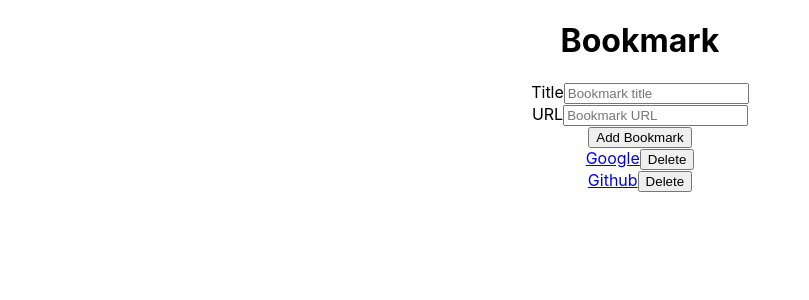
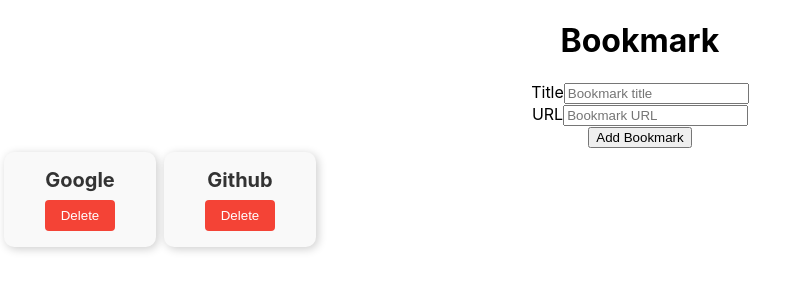
Before and after one commit to Team-SoFa/Sofa-Front, a React (Create React App) app in the folder sofa/: page / in a window 1280 px wide. Shown: the top 300 px of the page, without its empty margins (0-809 px from the left). Built offline with nearby package versions, Linux system fonts and the light colour scheme.

Commit message:
Design: 카드 형식을 위한 css파일 작성

```diff
--- a/sofa/src/components/BookmarkItem.js
+++ b/sofa/src/components/BookmarkItem.js
@@ -1,6 +1,7 @@
 // BookmarkItem.js
 
 import React from "react";
+import "../styles/BookmarkItem.css";
 
 //boomark : 북마크 데이터(id, title, url) 저장하는 객체
 //onDelete : 북마크의 id를 인자로 받아 삭제처리하는 콜백 함수
--- a/sofa/src/components/BookmarkList.js
+++ b/sofa/src/components/BookmarkList.js
@@ -2,6 +2,7 @@
 
 import React from "react";
 import BookmarkItem from "./BookmarkItem";
+import "../styles/BookmarkList.css";
 
 //bookmarks : 북마크 데이터 배열(id, title, url 포함)
 //onDelete : 북마크 삭제 함수
--- /dev/null
+++ b/sofa/src/styles/BookmarkItem.css
@@ -0,0 +1,28 @@
+/* Bookmark.css */
+.bookmark-card{
+    padding:16px;
+    border-radius: 10px;
+    box-shadow: 2px 2px 10px rgba(0,0,0,0.2);
+    text-align: center;
+    margin:4px;
+    max-width: 200px;
+    background-color: #f9f9f9;
+}
+
+.bookmark-link{
+    display: block;
+    font-size: 20px;
+    font-weight: bold;
+    margin-bottom: 8px;
+    color:#333;
+    text-decoration: none;
+}
+
+.bookmark-del{
+    padding: 8px 16px;
+    background-color: #f44336;
+    color:#fff;
+    border: none;
+    border-radius: 4px;
+    cursor: pointer;
+}
--- /dev/null
+++ b/sofa/src/styles/BookmarkList.css
@@ -0,0 +1,5 @@
+.bookmark-grid{
+    display: grid;
+    grid-template-columns: repeat(auto-fill, minmax(150px, 1fr));
+    gap:0px;
+}
```
